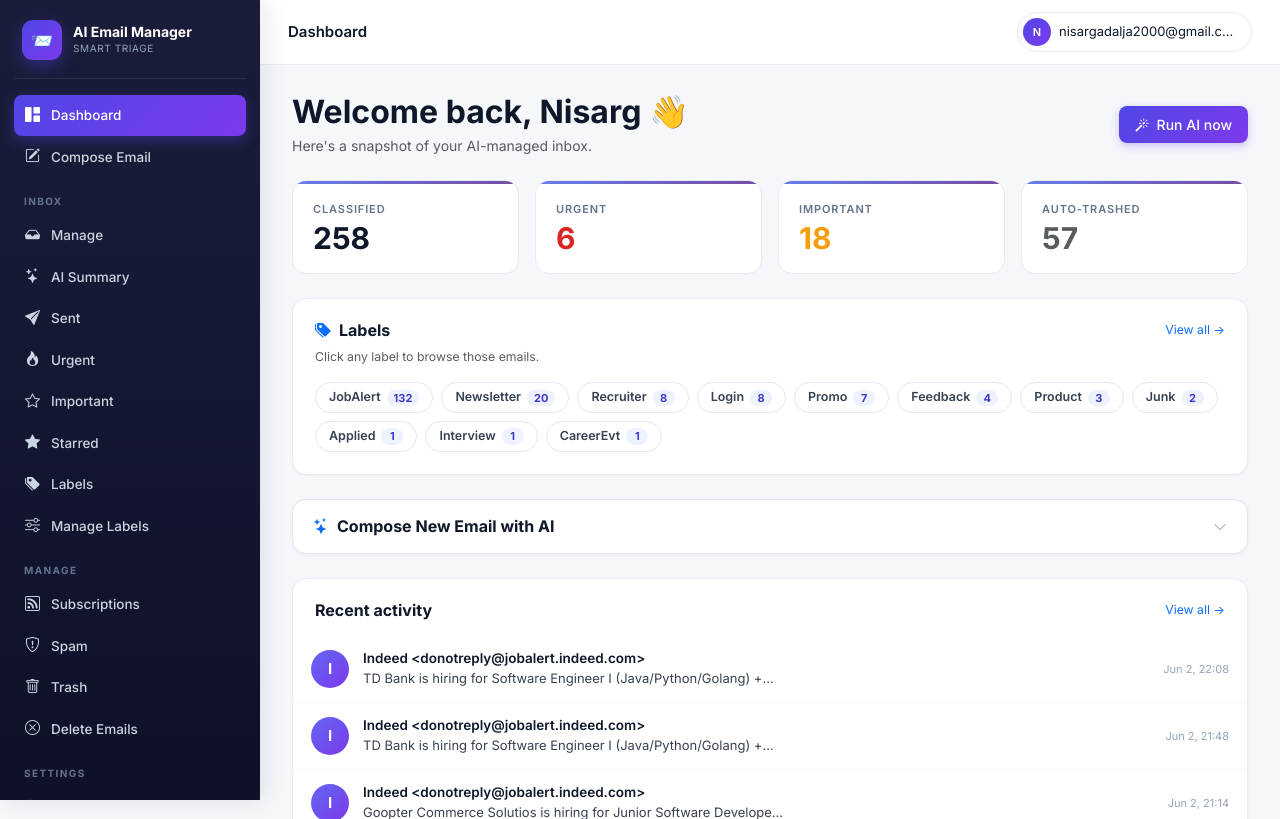
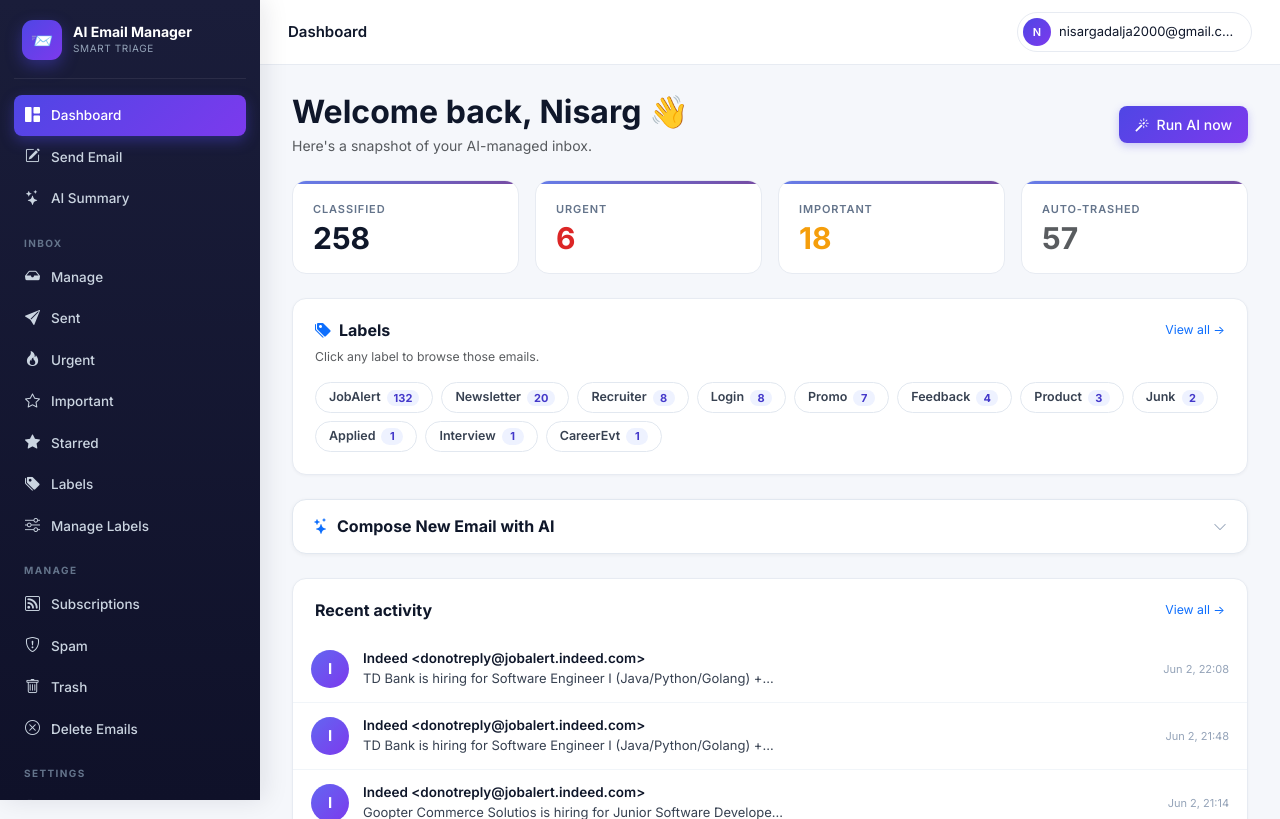
Before and after one commit to nisarg291/AI_Email_Manager, a Django app: page /accounts/dashboard/ in a window 1280 px wide. Shown: the top 819 px of the page. Run offline with Django 5.2, Linux system fonts and the light colour scheme; a user stored in the database is signed in; data comes from the database, SQL or seed files in the repository; both versions use the stored data as it was after the commit; parts of the project's set-up code (start-up, migrations or seed data) failed here and were passed over.

Commit message:
Update sidebar navigation to rename compose and add AI summary
Rename "Compose Email" to "Send Email" and add "AI Summary" link to the sidebar navigation in templates/base.html.

Replit-Commit-Author: Agent
Replit-Commit-Session-Id: 0c46a10c-6ca4-4952-bac6-ccd37e592262
Replit-Commit-Checkpoint-Type: full_checkpoint
Replit-Commit-Event-Id: cf0819d8-966a-49b8-a2d4-a5abd2aa672f
Replit-Commit-Screenshot-Url: https://storage.googleapis.com/screenshot-production-us-central1/65f00a15-838b-48d1-9191-4b70d15a8b25/0c46a10c-6ca4-4952-bac6-ccd37e592262/tshZKzV
Replit-Helium-Checkpoint-Created: true

```diff
--- a/templates/base.html
+++ b/templates/base.html
@@ -224,18 +224,18 @@ hr.dropdown-divider{margin:5px 0;border-color:var(--border)}
         <i class="bi bi-grid-1x2-fill"></i> Dashboard
       </a>
 
-      <!-- Compose button -->
+      <!-- Send Email / Compose button -->
       <button class="side-link" style="background:none;border:none;width:100%;cursor:pointer;text-align:left"
               onclick="openComposeModal()">
-        <i class="bi bi-pencil-square"></i> Compose Email
+        <i class="bi bi-pencil-square"></i> Send Email
       </button>
+      <a class="side-link {% if request.resolver_match.url_name == 'email_summary' %}active{% endif %}" href="{% url 'email_summary' %}">
+        <i class="bi bi-stars"></i> AI Summary
+      </a>
 
       <div class="side-section">Inbox</div>
       <a class="side-link {% if request.resolver_match.url_name == 'manage_emails' %}active{% endif %}" href="{% url 'manage_emails' %}">
         <i class="bi bi-inbox-fill"></i> Manage
-      </a>
-      <a class="side-link {% if request.resolver_match.url_name == 'email_summary' %}active{% endif %}" href="{% url 'email_summary' %}">
-        <i class="bi bi-stars"></i> AI Summary
       </a>
       <a class="side-link {% if request.resolver_match.url_name == 'sent' %}active{% endif %}" href="{% url 'sent' %}">
         <i class="bi bi-send-fill"></i> Sent
```
Also changed, not shown: db.sqlite3.
